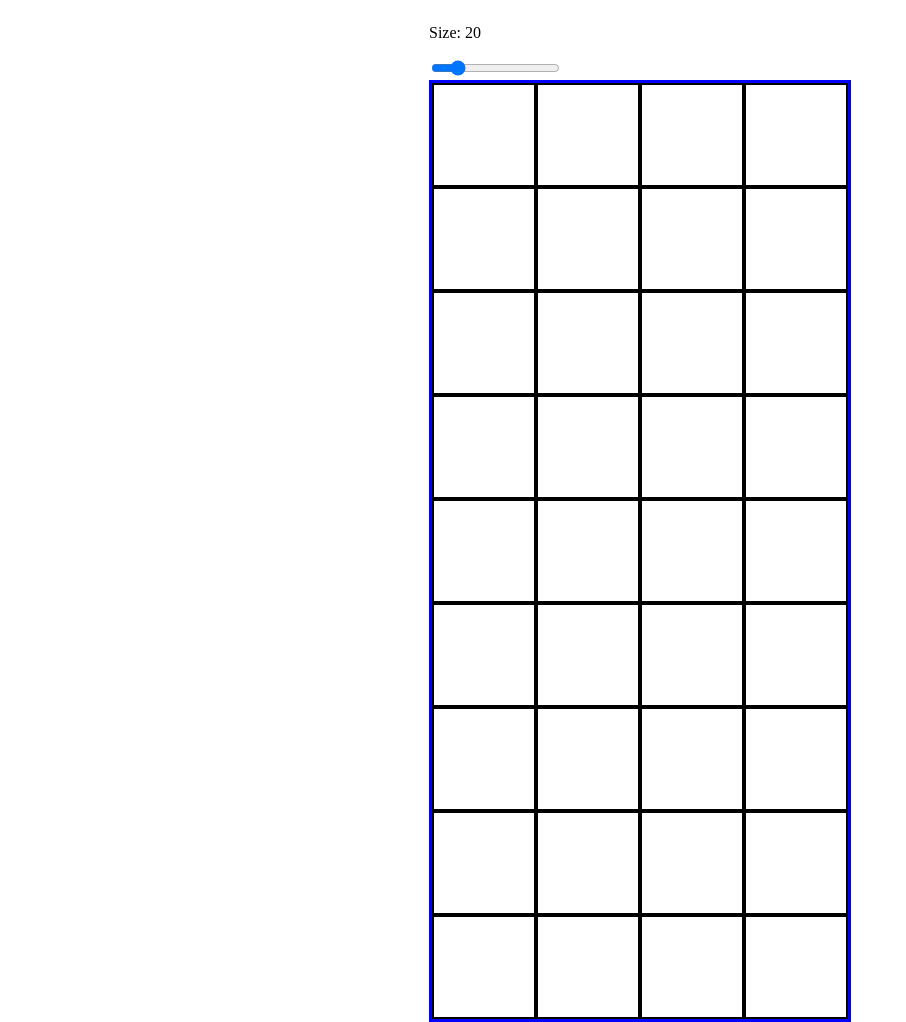
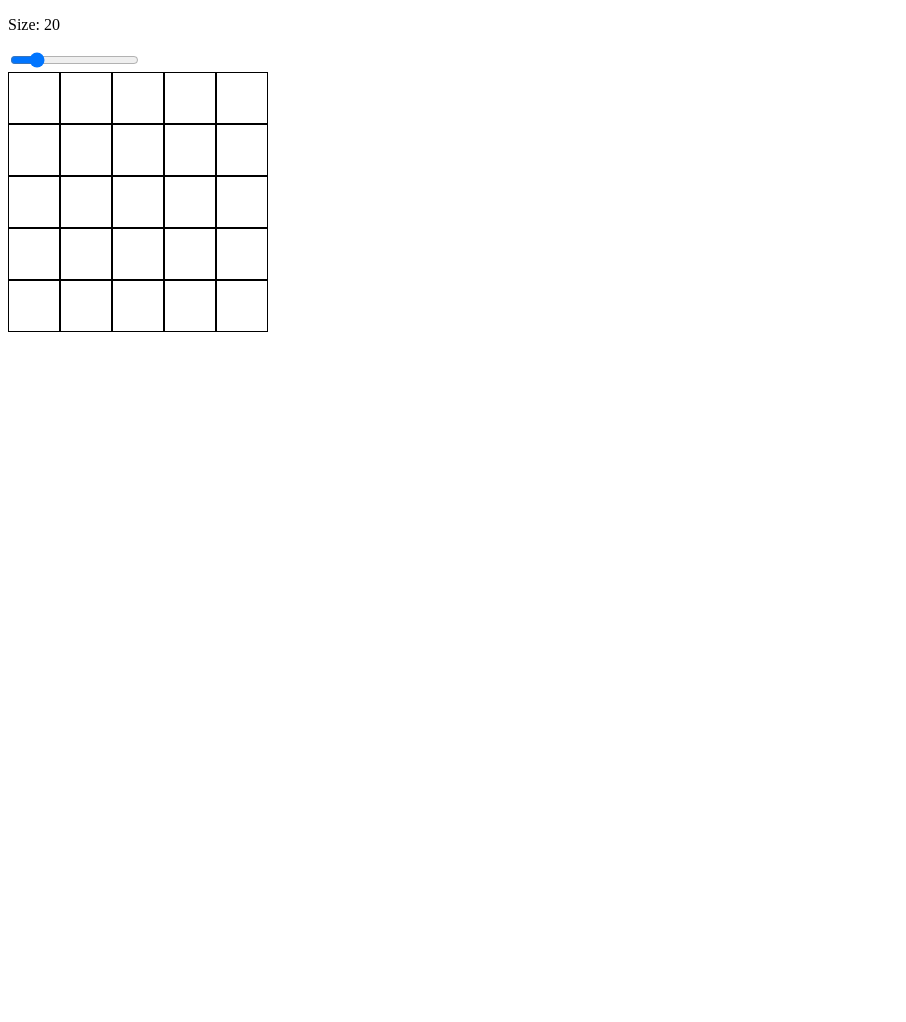
Before and after one commit to JohnnyBEdge/sketch, a plain HTML site: page index.html in a window 1280 px wide. Shown: the whole page, without its empty margins (0-906 px from the left). After the commit the page ends 800 px from the top, so only its background shows below. Drawn offline with Linux system fonts and the light colour scheme.

Commit message:
created grid

```diff
--- a/jscript.js
+++ b/jscript.js
@@ -22,18 +22,18 @@
 //     console.log('test')
 //}
 
-function divCreate(numDivs){
+// function divCreate(numDivs){
 
-    for(i = 0; i < numDivs; i++){
-        for (j = 0; j < numDivs; j++){
-            var gridSquare = document.createElement('div');
-            gridSquare.className = 'gridSquare';
-            var apply = document.getElementById('gameCells');
-            apply.appendChild(gridSquare);
-        }
-      }
-    }
-divCreate(6);
+//     for(i = 0; i < numDivs; i++){
+//         for (j = 0; j < numDivs; j++){
+//             var gridSquare = document.createElement('div');
+//             gridSquare.className = 'gridSquare';
+//             var apply = document.getElementById('gameCells');
+//             apply.appendChild(gridSquare);
+//         }
+//       }
+//     }
+// divCreate(6);
 
 var slider = document.getElementById("rangeBar");
 var output = document.getElementById("gridSize");
@@ -43,3 +43,23 @@ output.innerHTML = slider.value;
 slider.oninput = function() {
   output.innerHTML = this.value;
 };
+
+
+function createGrid(val){
+
+var apply = document.getElementById('gameCells');
+
+for (var i = 0; i < val; i++){
+
+    var row = document.createElement('div');
+        row.className = 'row';
+
+        for( var j = 0; j < val; j++){
+            var cell = document.createElement('div');
+                cell.className = 'cell';
+                row.appendChild(cell);
+        }
+    apply.appendChild(row);
+    }
+}
+createGrid(5);
--- a/style.css
+++ b/style.css
@@ -3,7 +3,7 @@ html{
     padding: 0;
 }
 
-.gameboard{
+/* .gameboard{
     display: inline-grid;
     grid-template-columns: repeat(4, 1fr);
     border: blue solid 3px;
@@ -18,4 +18,14 @@ html{
     border: solid 2px black;
     width: 100px;
     height: 100px;
+} */
+
+.row{
+    display: inline-block;
+
 }
+.cell{
+    width: 50px;
+    height: 50px;
+    border: solid 1px black;
+}
```
